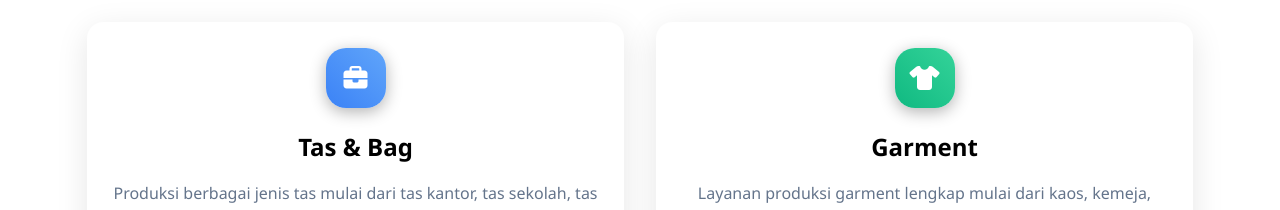
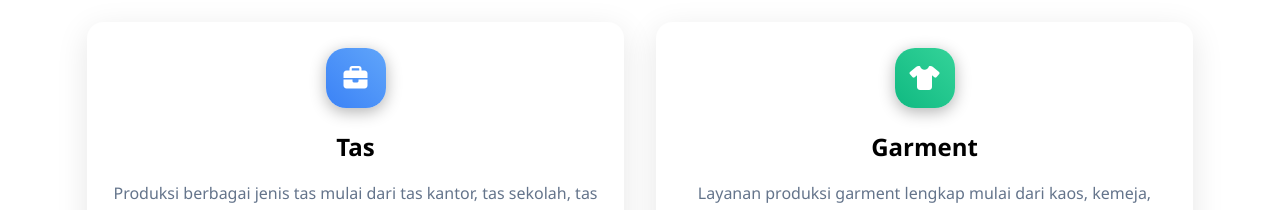
Before and after one commit to ricksyhosting/kamikaji_, a plain HTML site: page index.html in a window 1280 px wide. Shown: the part 1780-1990 px from the top of the page. Drawn offline with Linux system fonts and the light colour scheme.

Commit message:
Update index.html

```diff
--- a/index.html
+++ b/index.html
@@ -170,7 +170,7 @@
                     <div class="service-icon">
                         <i class="fas fa-briefcase"></i>
                     </div>
-                    <h3 class="service-title">Tas & Bag</h3>
+                    <h3 class="service-title">Tas</h3>
                     <p class="service-description">Produksi berbagai jenis tas mulai dari tas kantor, tas sekolah, tas
                         promosi, hingga tas custom sesuai kebutuhan</p>
                     <ul class="service-features">
```
